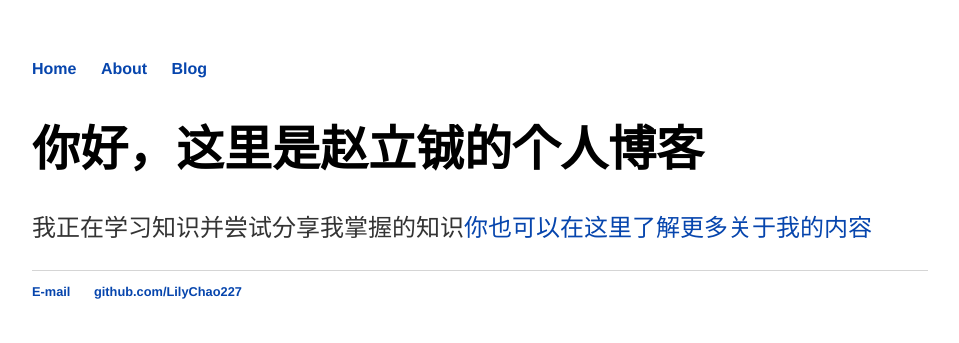
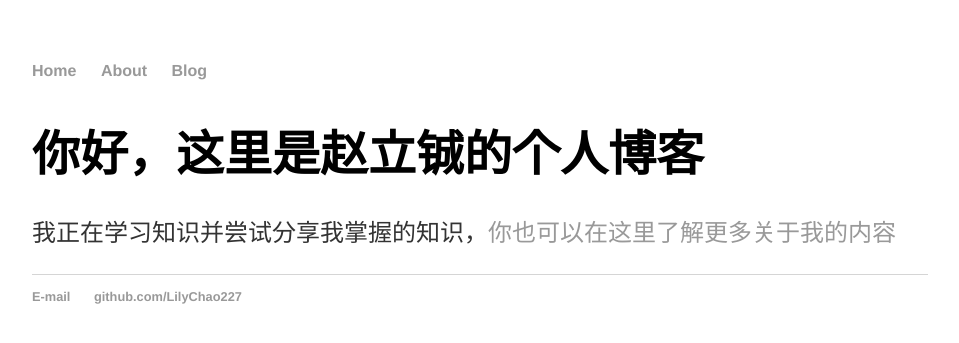
Before and after one commit to LilyChao227/LilyChao227.github.io, a Jekyll site: the page built from index.html, in a window 1280 px wide. Shown: the top 343 px of the page, without its empty margins (160-1119 px from the left). Built offline with Jekyll 4.4.1, drawn with Linux system fonts in a browser that asks for light colours.

Commit message:
update the main.css

```diff
--- a/blog/index.html
+++ b/blog/index.html
@@ -6,7 +6,7 @@ title: Lily Chao's Blog
 <ul class="posts">
 
     {% for post in site.posts %}
-    <li><span>{{ post.date | date_to_string }}</span>  <a href="{{ post.url }}" title="{{ post.title }}">{{ post.title
+    <li><span>{{ post.date | date_to_string }}</span> >> <a href="{{ post.url }}" title="{{ post.title }}">{{ post.title
             }}</a></li>
     {% endfor %}
 </ul>
--- a/css/main.css
+++ b/css/main.css
@@ -3,8 +3,48 @@ body {
     width: 70%;
 }
 
+a {
+    text-decoration: none;
+    color: #999;
+}
+
+a:hover {
+    text-decoration: underline;
+}
+
+p,
+ul {
+    font-size: 1.5em;
+    line-height: 1.4em;
+    color: #333;
+}
+
+h1,
+h2,
+h3,
+h4 {
+    font-family: 'Helvetica', 'Arial', 'Sans-Serif';
+}
+
+h1 {
+    font-size: 3em;
+}
+
+h2 {
+    font-size: 2.7em;
+}
+
+h3 {
+    font-size: 2.3em;
+}
+
+h4 {
+    font-size: 1.9em;
+}
+
 nav ul,
 footer ul {
+    font-size: 1em;
     font-family: 'Helvetica', 'Arial', 'Sans-Serif';
     padding: 0px;
     list-style: none;
@@ -17,31 +57,12 @@ footer ul li {
     margin-right: 20px;
 }
 
-a {
-    text-decoration: none;
-    color: #0645AD;
-}
-
-a:hover {
-    text-decoration: underline;
-}
-
-h1 {
-    font-size: 3em;
-    font-family: 'Helvetica', 'Arial', 'Sans-Serif';
-}
-
-p {
-    font-size: 1.5em;
-    line-height: 1.4em;
-    color: #333;
-}
-
 footer {
     border-top: 1px solid #d5d5d5;
     font-size: .8em;
 }
 
+/* Blog */
 ul.posts {
     margin: 20px auto 40px;
     font-size: 1.5em;
--- a/index.html
+++ b/index.html
@@ -4,5 +4,5 @@ title: Lily Chao's personal blog
 ---
 <div class="blurb">
     <h1>你好，这里是赵立铖的个人博客</h1>
-    <p>我正在学习知识并尝试分享我掌握的知识<a href="/about">你也可以在这里了解更多关于我的内容</a></p>
+    <p>我正在学习知识并尝试分享我掌握的知识，<a href="/about">你也可以在这里了解更多关于我的内容</a></p>
 </div><!-- /.blurb -->
```
